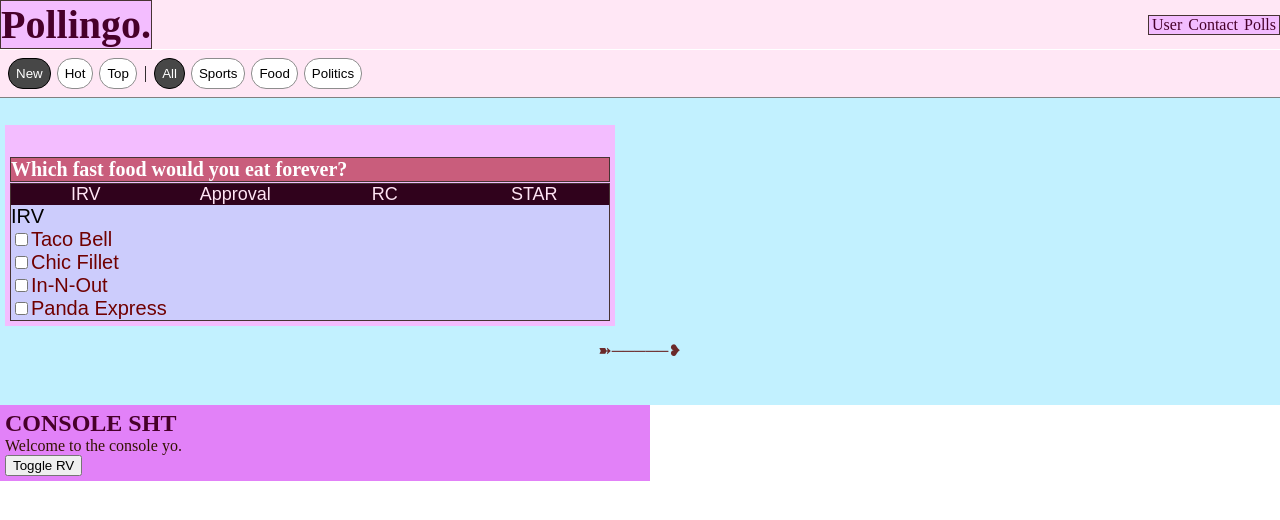
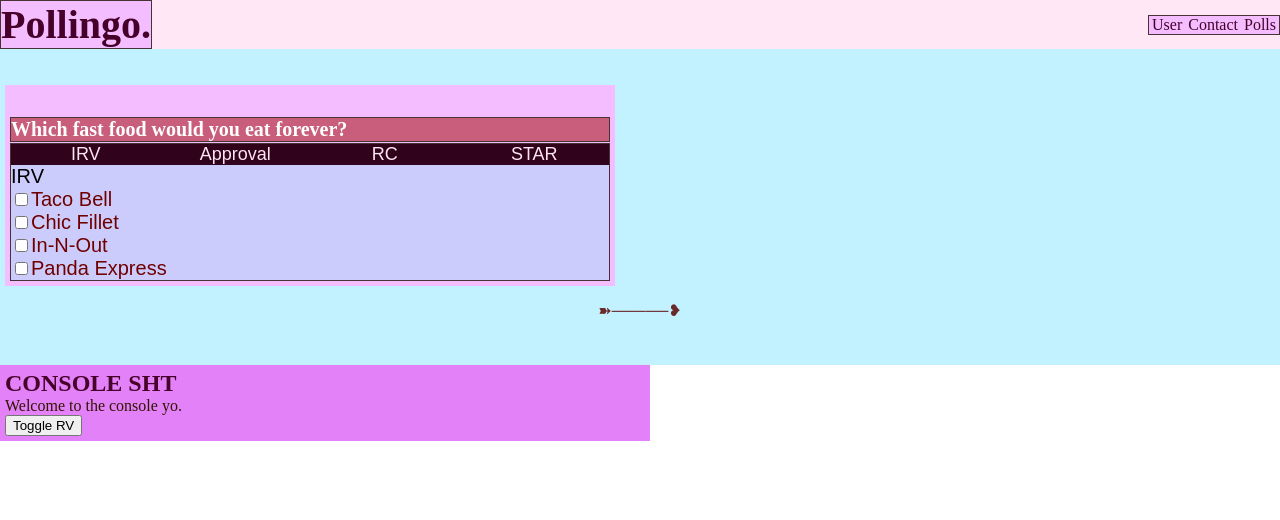
Before and after one commit to el7/Pollingo, a React (Create React App) app in the folder pollingo/: page / in a window 1280 px wide. Shown: the top 520 px of the page. Built offline with nearby package versions, Linux system fonts and the light colour scheme.

Commit message:
looks like getting the input types to switch will need more work. should probably pull our code into more functions.

```diff
--- a/pollingo/src/css/main.css
+++ b/pollingo/src/css/main.css
@@ -26,9 +26,9 @@
 
 .layoutOne .grid-main-item-main {
   background-color: #c2f1ff;
-  padding-top: 30px;
+  padding-top: 80px;
   padding-bottom: 30px;
-  margin-top: 90px;
+  margin-top: 0px;
 }
 
 .header-container {
--- a/pollingo/src/js/components/layoutPollingoOne.js
+++ b/pollingo/src/js/components/layoutPollingoOne.js
@@ -25,7 +25,7 @@
         <div className="layoutOne grid-main-container">
             <div className="grid-item grid-main-item-header">
                 <Header/>
-                <HeaderLower tag1={t1} tag2={t2} tag3={t3}/>
+                {/* <HeaderLower tag1={t1} tag2={t2} tag3={t3}/> */}
             </div>
             <div className="grid-item grid-main-item-main grid-main">
                 <PollBox q={q1} a1={q1_a1} a2={q1_a2} a3={q1_a3} a4={q1_a4}/>
--- a/pollingo/src/js/components/pollboxComponent.js
+++ b/pollingo/src/js/components/pollboxComponent.js
@@ -29,6 +29,9 @@
     const [pollInputName3, setPollInputName3] = useState(initialPollInputName3);
     const [pollInputName4, setPollInputName4] = useState(initialPollInputName4);
 
+    var experiment1 = '<input type="checkbox" name="pbInputName1" value="tb"></input>';
+    var experiment2 = '<input type= name="pbInputName1" value="tb"></input>';
+
     // FUNCTIONS -------------
     function showPanel(val) {
 //        setTabSelected(1);
@@ -45,6 +48,11 @@
                     newClass = "pollTypeIRV";
                     console.log('it does work!');
 
+                    inputItems.forEach(function(node, index){
+                        console.log("node: ");
+                        node.checked = false;
+                    });
+
                     setPollInputType("checkbox");
                     setPollInputName1("pbInputName1");
                     setPollInputName2("pbInputName1");
@@ -53,9 +61,10 @@
                     break;
             case "app":
 
-                    // inputItems.forEach(function(node, index){
-                    //     node.checked = false;
-                    // });
+                    inputItems.forEach(function(node, index){
+                        node.checked = false;
+                        console.log("node: ");
+                    });
 
                     tabNumber = 1;
                     newClass = "pollTypeApproval";
@@ -66,6 +75,12 @@
                     setPollInputName4("pbInputName4");
                     break;
             case "rc":
+
+                inputItems.forEach(function(node, index){
+                    node.checked = false;
+                    console.log("node: ");
+                });
+
                     tabNumber = 2;
                     newClass = "pollTypeRC";
                     setPollInputType("radio");
@@ -75,6 +90,12 @@
                     setPollInputName4("pbInputName4");
                     break;
             case "star":
+
+                inputItems.forEach(function(node, index){
+                    node.checked = false;
+                    console.log("node: ");
+                });
+
                     tabNumber = 3;
                     newClass = "pollTypeSTAR";
                     setPollInputType("checkbox");
--- a/pollingo/src/scss/4-layout/_layoutOne.scss
+++ b/pollingo/src/scss/4-layout/_layoutOne.scss
@@ -18,9 +18,9 @@
 
   .grid-main-item-main {
     background-color: rgb(194, 241, 255);
-    padding-top: 30px;
+    padding-top: 80px;
     padding-bottom: 30px;
-    margin-top: 90px;
+    margin-top: 0px;
   }
 
   //   @include screenSizeBp(min-small) {
```
Also changed, not shown: 1 other file (tests, documents, lock files or other folders).
